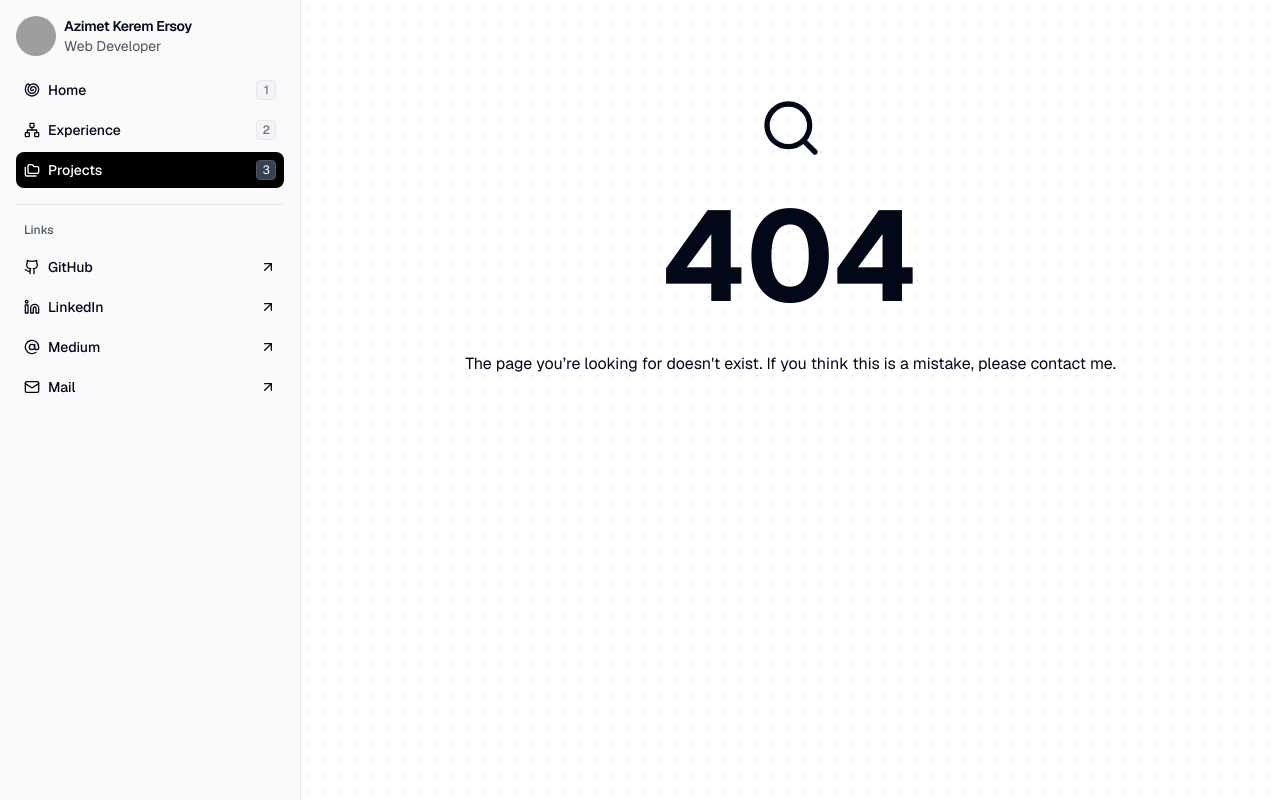
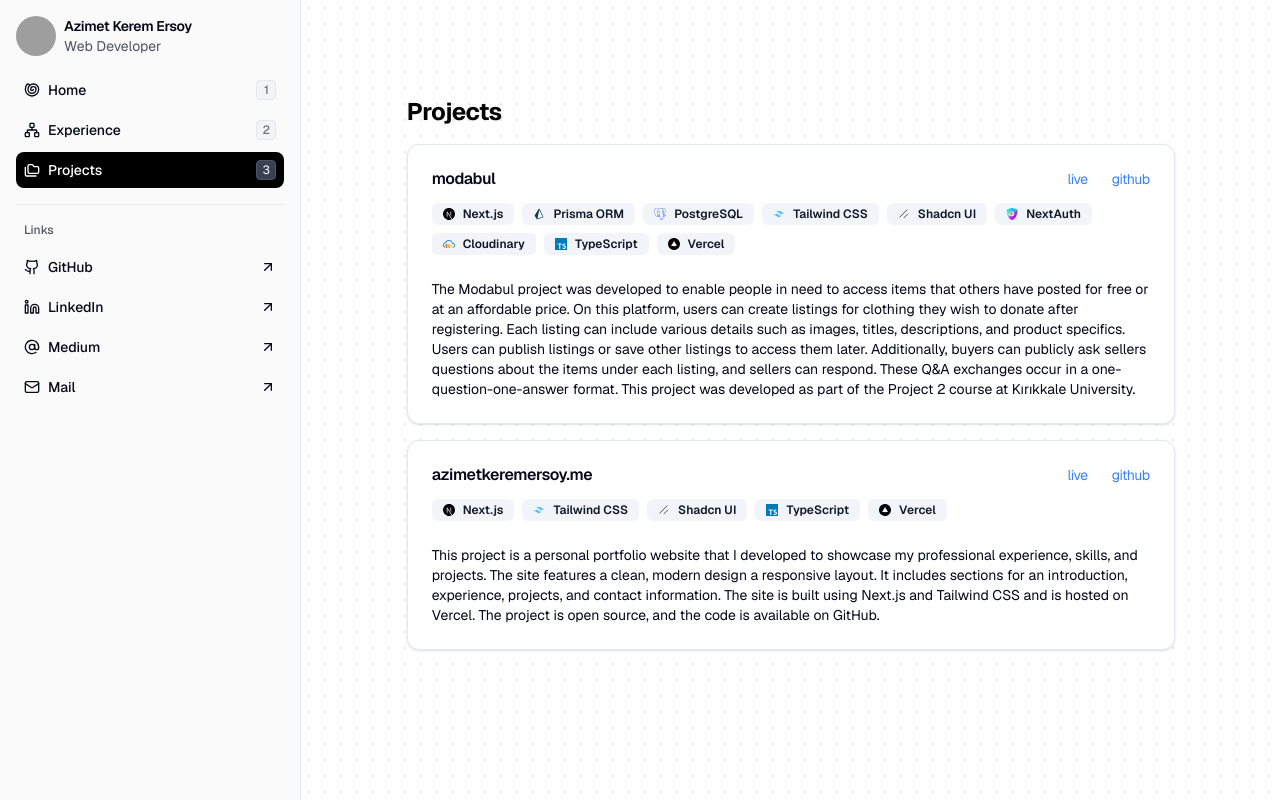
Before and after one commit to keremeersoy/azimetkeremersoy.me, a Next.js app: page /projects in a window 1280 px wide. Before the commit this address had no page. Built offline with nearby package versions, Linux system fonts and the light colour scheme; grey boxes are pictures that could not be loaded.

Commit message:
projects page created

```diff
--- /dev/null
+++ b/src/app/projects/page.tsx
@@ -0,0 +1,32 @@
+import CustomizedLink from "@/components/customized-link";
+import TypingAnimation from "@/components/magicui/typing-animation";
+import ProjectCard from "@/components/project-card";
+import { Badge } from "@/components/ui/badge";
+import {
+  Card,
+  CardContent,
+  CardDescription,
+  CardHeader,
+  CardTitle,
+} from "@/components/ui/card";
+import { Icons, projects_data } from "@/lib/data";
+import Link from "next/link";
+import React from "react";
+
+const ProjectsPage = () => {
+  return (
+    <div>
+      <TypingAnimation
+        className="text-2xl font-bold text-black dark:text-white mb-4"
+        text="Projects"
+      />
+      <div className="flex flex-col gap-4 mb-16">
+        {projects_data.map((project, index) => (
+          <ProjectCard key={`project_${index}`} project={project} />
+        ))}
+      </div>
+    </div>
+  );
+};
+
+export default ProjectsPage;
--- /dev/null
+++ b/src/components/project-card.tsx
@@ -0,0 +1,53 @@
+import React from "react";
+import { Badge } from "@/components/ui/badge";
+import {
+  Card,
+  CardContent,
+  CardDescription,
+  CardHeader,
+  CardTitle,
+} from "@/components/ui/card";
+import { Icons, Project } from "@/lib/data";
+import CustomizedLink from "./customized-link";
+
+const ProjectCard = ({ project }: { project: Project }) => {
+  return (
+    <Card>
+      <CardHeader>
+        <CardTitle className="flex justify-between items-center">
+          <p>{project.title}</p>
+          <div className="flex gap-6 text-sm font-normal">
+            {project.liveUrl && (
+              <CustomizedLink href={project.liveUrl}>live</CustomizedLink>
+            )}
+            <CustomizedLink href={project.githubUrl}>github</CustomizedLink>
+          </div>
+        </CardTitle>
+
+        <div className="w-full flex flex-wrap gap-2 pt-2">
+          {project.tech_stack.map((tech) => {
+            const IconComponent = Icons[tech.icon as keyof typeof Icons];
+            return (
+              <Badge
+                key={tech.id}
+                variant="secondary"
+                className="flex items-center gap-2"
+              >
+                {tech.icon &&
+                  IconComponent &&
+                  React.createElement(IconComponent, {
+                    width: 12,
+                    height: 12,
+                  })}
+                {tech.name}
+              </Badge>
+            );
+          })}
+        </div>
+      </CardHeader>
+      <CardContent className="text-sm">{project.description}</CardContent>
+    </Card>
+  );
+};
+
+export default ProjectCard;
```
